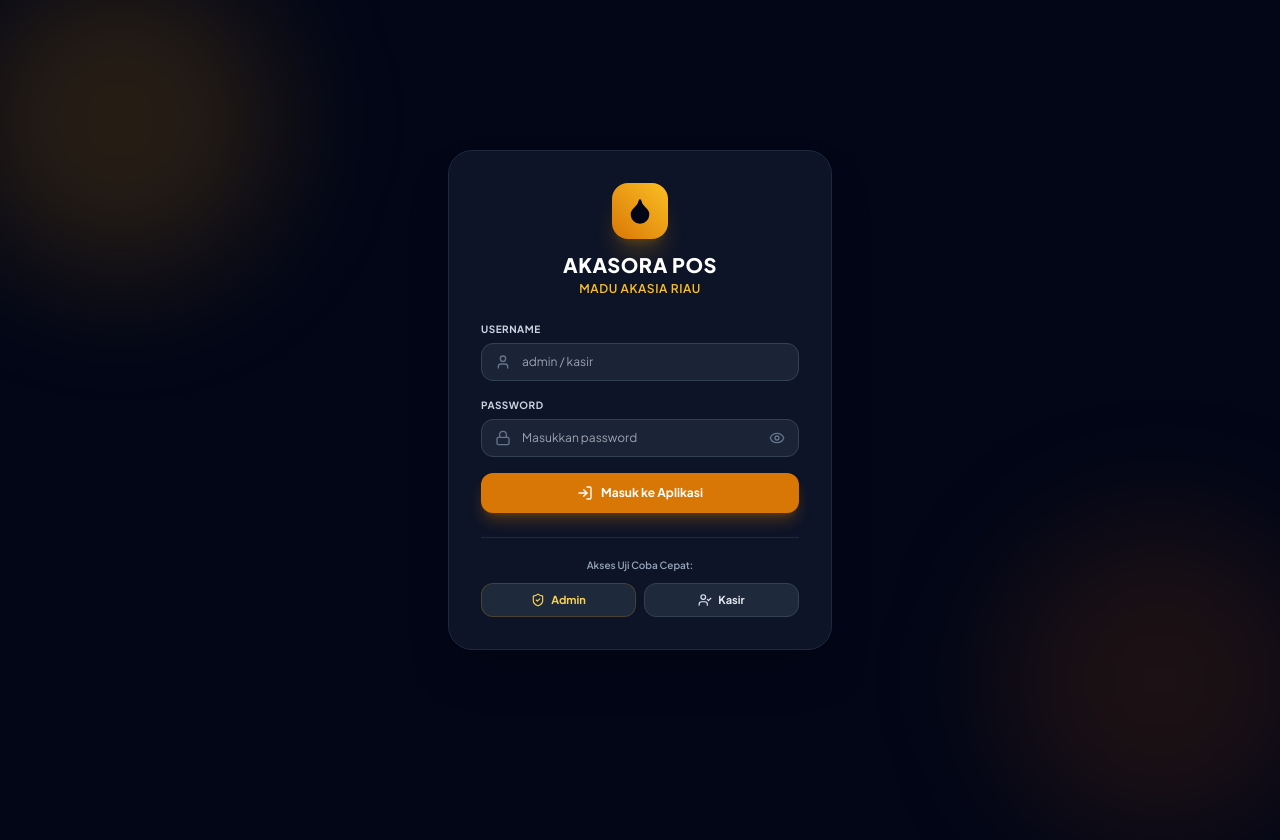
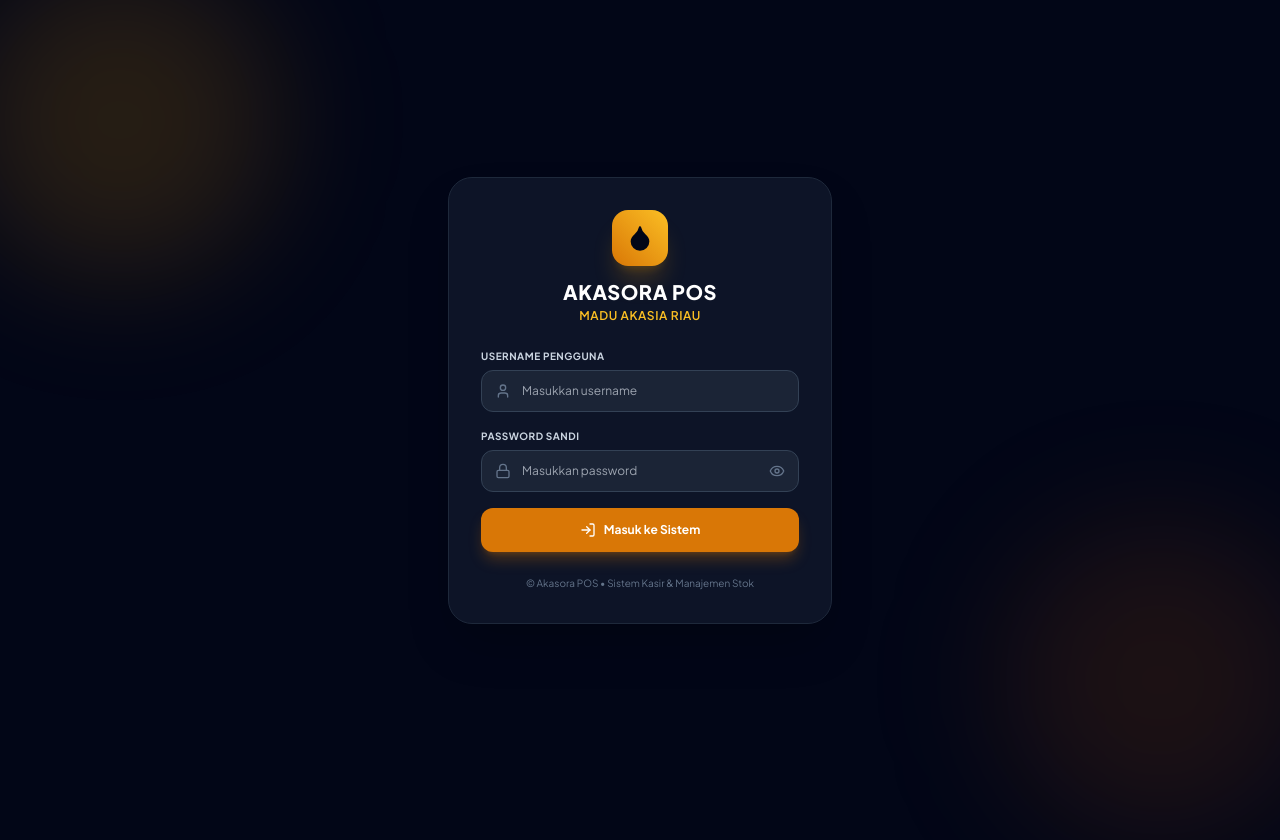
Before and after one commit to Anatra-dev/Akasoraanatra, a plain HTML site: page index.html in a window 1280 px wide. Shown: the top 840 px of the page. Drawn offline with nearby package versions, Linux system fonts and the light colour scheme.

Commit message:
Update index.html

```diff
--- a/index.html
+++ b/index.html
@@ -18,10 +18,10 @@
   <div class="absolute w-80 h-80 bg-amber-500/15 rounded-full blur-3xl -top-10 -left-10 pointer-events-none"></div>
   <div class="absolute w-80 h-80 bg-amber-700/15 rounded-full blur-3xl -bottom-10 -right-10 pointer-events-none"></div>
 
-  <!-- Kartu Login Modern -->
-  <div class="relative w-full max-w-sm bg-slate-900/90 border border-slate-800 rounded-3xl p-6 sm:p-8 shadow-2xl backdrop-blur-xl">
+  <!-- Kartu Form Login -->
+  <div class="relative w-full max-w-sm bg-slate-900/90 border border-slate-800 rounded-3xl p-7 sm:p-8 shadow-2xl backdrop-blur-xl">
 
-    <!-- Header Logo Brand -->
+    <!-- Logo & Judul -->
     <div class="flex flex-col items-center text-center mb-6">
       <div class="w-14 h-14 rounded-2xl bg-gradient-to-tr from-amber-600 to-amber-400 flex items-center justify-center text-slate-950 shadow-xl shadow-amber-500/20 mb-3">
         <i data-lucide="droplet" class="w-7 h-7 fill-slate-950"></i>
@@ -30,7 +30,7 @@
       <p class="text-xs text-amber-400 font-semibold uppercase tracking-wider mt-0.5">Madu Akasia Riau</p>
     </div>
 
-    <!-- Alert Notifikasi Error -->
+    <!-- Alert Error Notifikasi -->
     <div id="login-error" class="hidden mb-4 p-3 rounded-xl bg-rose-500/10 border border-rose-500/30 text-rose-400 text-xs flex items-center gap-2">
       <i data-lucide="alert-circle" class="w-4 h-4 shrink-0"></i>
       <span id="login-error-msg">Username atau Password salah!</span>
@@ -39,20 +39,20 @@
     <!-- Form Login Utama -->
     <form onsubmit="handleLogin(event)" class="space-y-4 text-xs">
       <div>
-        <label class="block font-bold text-slate-300 mb-1.5 uppercase text-[10px] tracking-wider">Username</label>
+        <label class="block font-bold text-slate-300 mb-1.5 uppercase text-[10px] tracking-wider">Username Pengguna</label>
         <div class="relative">
           <i data-lucide="user" class="w-4 h-4 absolute left-3.5 top-1/2 -translate-y-1/2 text-slate-500"></i>
-          <input type="text" id="username" required placeholder="admin / kasir" autocomplete="off"
-            class="w-full bg-slate-800/80 border border-slate-700 text-white rounded-xl pl-10 pr-4 py-2.5 focus:border-amber-500 focus:bg-slate-800 focus:outline-none transition">
+          <input type="text" id="username" required placeholder="Masukkan username" autocomplete="off"
+            class="w-full bg-slate-800/80 border border-slate-700 text-white rounded-xl pl-10 pr-4 py-3 focus:border-amber-500 focus:bg-slate-800 focus:outline-none transition">
         </div>
       </div>
 
       <div>
-        <label class="block font-bold text-slate-300 mb-1.5 uppercase text-[10px] tracking-wider">Password</label>
+        <label class="block font-bold text-slate-300 mb-1.5 uppercase text-[10px] tracking-wider">Password Sandi</label>
         <div class="relative">
           <i data-lucide="lock" class="w-4 h-4 absolute left-3.5 top-1/2 -translate-y-1/2 text-slate-500"></i>
           <input type="password" id="password" required placeholder="Masukkan password"
-            class="w-full bg-slate-800/80 border border-slate-700 text-white rounded-xl pl-10 pr-10 py-2.5 focus:border-amber-500 focus:bg-slate-800 focus:outline-none transition">
+            class="w-full bg-slate-800/80 border border-slate-700 text-white rounded-xl pl-10 pr-10 py-3 focus:border-amber-500 focus:bg-slate-800 focus:outline-none transition">
           <button type="button" onclick="togglePasswordVisibility()" class="absolute right-3.5 top-1/2 -translate-y-1/2 text-slate-500 hover:text-slate-300">
             <i data-lucide="eye" id="eye-icon" class="w-4 h-4"></i>
           </button>
@@ -60,37 +60,31 @@
       </div>
 
       <button type="submit"
-        class="w-full py-3 bg-amber-600 hover:bg-amber-700 text-white font-bold rounded-xl shadow-lg shadow-amber-600/30 transition active:scale-95 flex items-center justify-center gap-2 mt-2 text-xs">
+        class="w-full py-3.5 bg-amber-600 hover:bg-amber-700 text-white font-bold rounded-xl shadow-lg shadow-amber-600/30 transition active:scale-95 flex items-center justify-center gap-2 mt-3 text-xs">
         <i data-lucide="log-in" class="w-4 h-4"></i>
-        <span>Masuk ke Aplikasi</span>
+        <span>Masuk ke Sistem</span>
       </button>
     </form>
 
-    <!-- Tombol Akses Cepat (Testing) -->
-    <div class="mt-6 pt-5 border-t border-slate-800 text-center">
-      <p class="text-[10px] font-semibold text-slate-400 mb-2.5">Akses Uji Coba Cepat:</p>
-      <div class="grid grid-cols-2 gap-2">
-        <button onclick="quickFill('admin', 'admin123')"
-          class="py-2 px-3 bg-slate-800 hover:bg-slate-700/80 text-amber-300 rounded-xl text-[11px] font-bold border border-amber-500/20 transition flex items-center justify-center gap-1.5">
-          <i data-lucide="shield-check" class="w-3.5 h-3.5"></i>
-          <span>Admin</span>
-        </button>
-        <button onclick="quickFill('kasir', 'kasir123')"
-          class="py-2 px-3 bg-slate-800 hover:bg-slate-700/80 text-slate-200 rounded-xl text-[11px] font-bold border border-slate-700 transition flex items-center justify-center gap-1.5">
-          <i data-lucide="user-check" class="w-3.5 h-3.5"></i>
-          <span>Kasir</span>
-        </button>
-      </div>
+    <div class="mt-6 text-center">
+      <p class="text-[10px] text-slate-500">© Akasora POS • Sistem Kasir & Manajemen Stok</p>
     </div>
 
   </div>
 
   <script>
-    // Data Akun Login (Bisa disesuaikan sandinya di sini)
+    // Database Akun (Dapat disesuaikan kredensialnya di sini)
     const USER_DATABASE = {
       "admin": { password: "admin123", role: "admin", redirect: "admin.html", name: "Administrator" },
       "kasir": { password: "kasir123", role: "user", redirect: "user.html", name: "Staff Kasir" }
     };
+
+    // Auto redirect jika sudah memiliki sesi aktif
+    const activeSession = JSON.parse(localStorage.getItem("akasora_session"));
+    if (activeSession) {
+      if (activeSession.role === "admin") window.location.href = "admin.html";
+      else if (activeSession.role === "user") window.location.href = "user.html";
+    }
 
     function togglePasswordVisibility() {
       const passInput = document.getElementById("password");
@@ -105,12 +99,6 @@
       lucide.createIcons();
     }
 
-    function quickFill(user, pass) {
-      document.getElementById("username").value = user;
-      document.getElementById("password").value = pass;
-      handleLogin(new Event("submit"));
-    }
-
     function handleLogin(e) {
       if (e) e.preventDefault();
       const u = document.getElementById("username").value.trim().toLowerCase();
@@ -122,7 +110,7 @@
       if (targetUser && targetUser.password === p) {
         errorBox.classList.add("hidden");
 
-        // Simpan token sesi login di browser
+        // Simpan sesi login
         localStorage.setItem("akasora_session", JSON.stringify({
           username: u,
           role: targetUser.role,
@@ -130,7 +118,7 @@
           loggedInAt: new Date().toISOString()
         }));
 
-        // Arahkan ke halaman sesuai peran
+        // Pindah ke file antarmuka masing-masing role
         window.location.href = targetUser.redirect;
       } else {
         errorBox.classList.remove("hidden");
```
